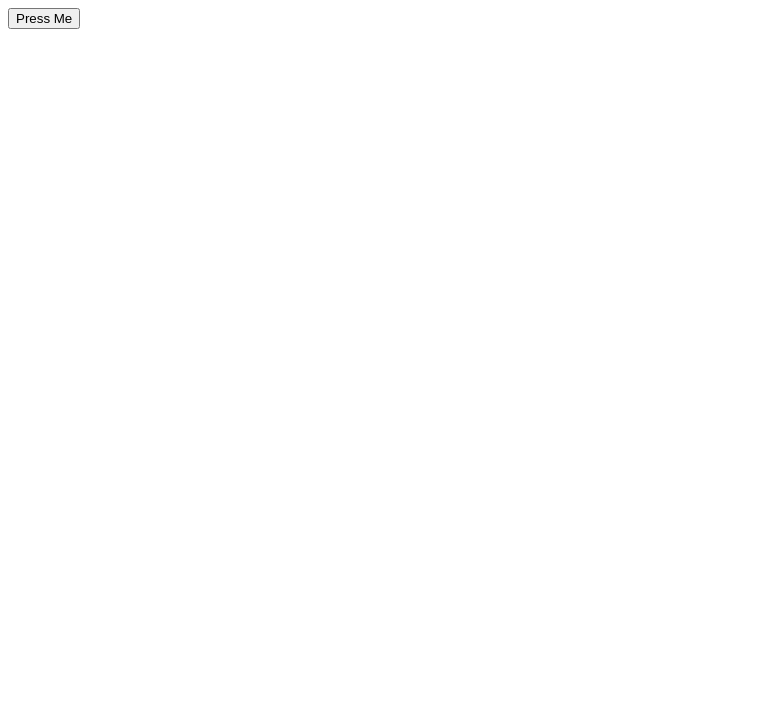
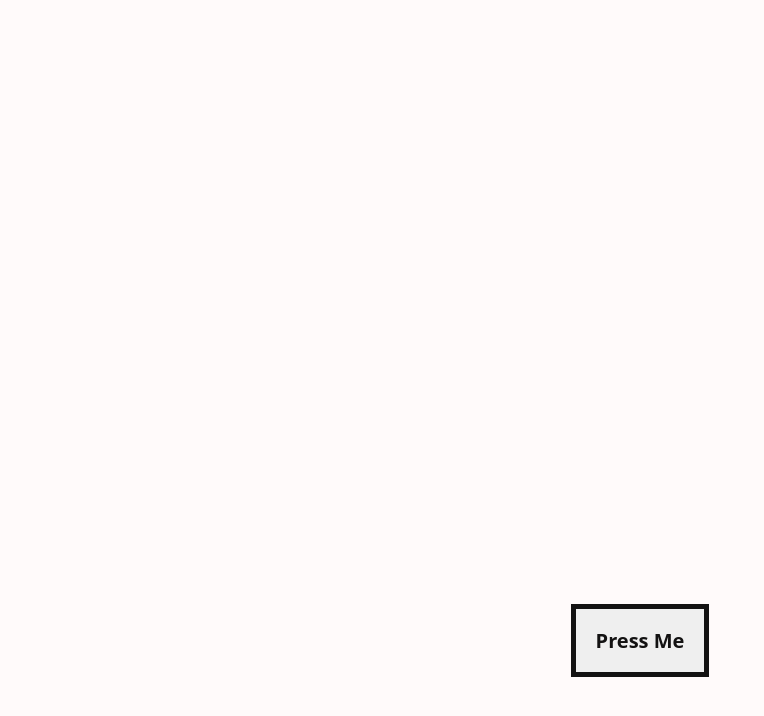
Before and after one commit to Vieraaaas/light-switch, a plain HTML site: page index.html in a window 1280 px wide. Shown: the whole page, without its empty margins (0-764 px from the left). Drawn offline with nearby package versions, Linux system fonts and the light colour scheme.

Commit message:
style: add first css

```diff
--- a/index.html
+++ b/index.html
@@ -5,10 +5,14 @@
   <meta charset="UTF-8">
   <meta name="viewport" content="width=device-width, initial-scale=1.0">
   <title>Good Morning</title>
+  <link rel="stylesheet" href="style.css">
+  <link rel="stylesheet" href="https://unpkg.com/modern-normalize@latest/modern-normalize.css">
+
+
 </head>
 
-<body>
-  <button class="btn">Press Me</button>
+<body class="content">
+  <button class="btn btn-on">Press Me</button>
 </body>
 
 </html>
--- a/style.css
+++ b/style.css
@@ -0,0 +1,38 @@
+*,
+*::before,
+*::after {
+  box-sizing: border-box;
+}
+
+:root {
+  --light-color: snow;
+  --dark-colour: #131212;
+}
+
+html {
+  font-size: 20px;
+  font-family: "Courier New", Courier, monospace;
+}
+
+.content {
+  height: 100vw;
+  display: flex;
+  justify-content: center;
+  background-color: var(--light-color);
+}
+
+.btn {
+  align-self: center;
+  font-weight: bold;
+  padding: 1rem;
+}
+
+.btn-on {
+  border: 0.25rem solid var(--dark-colour);
+  color: var(--dark-colour);
+}
+
+.btn-off {
+  border: var(--light-color);
+  color: var(--light-color);
+}
```
